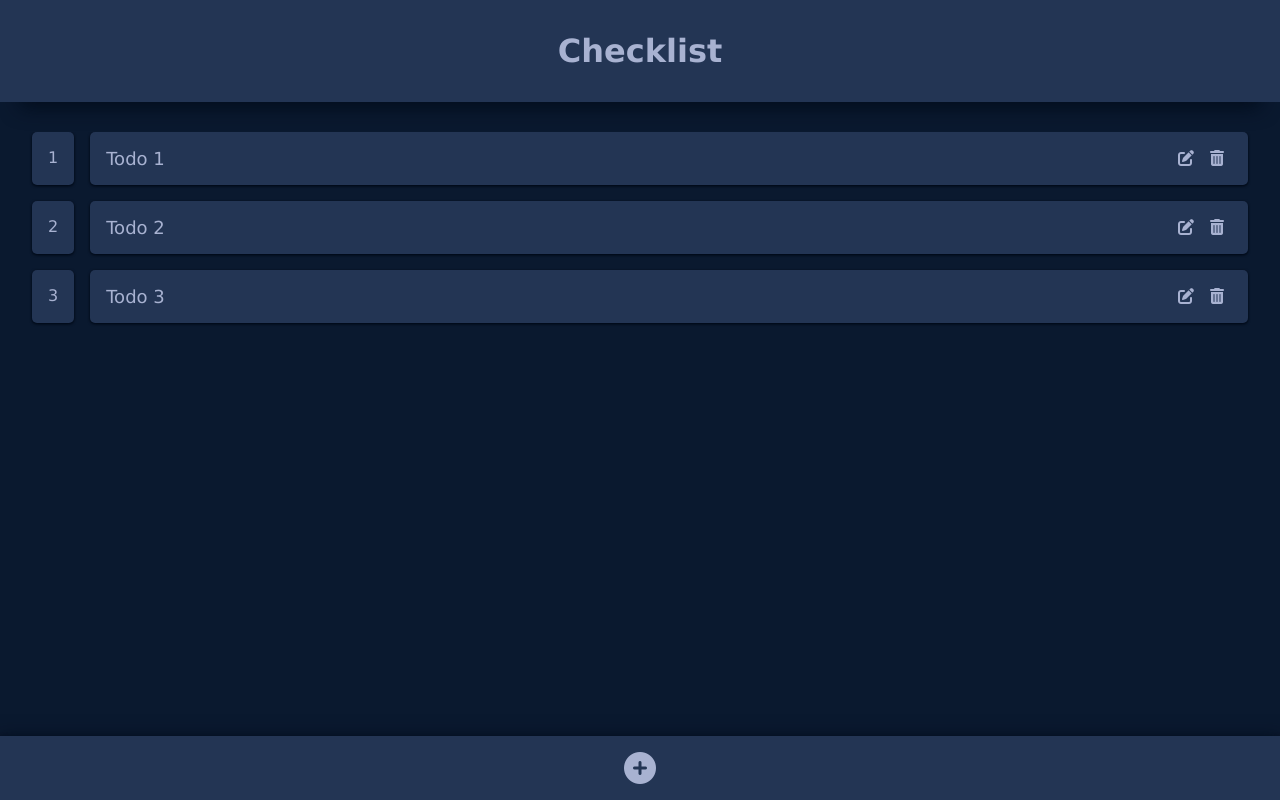
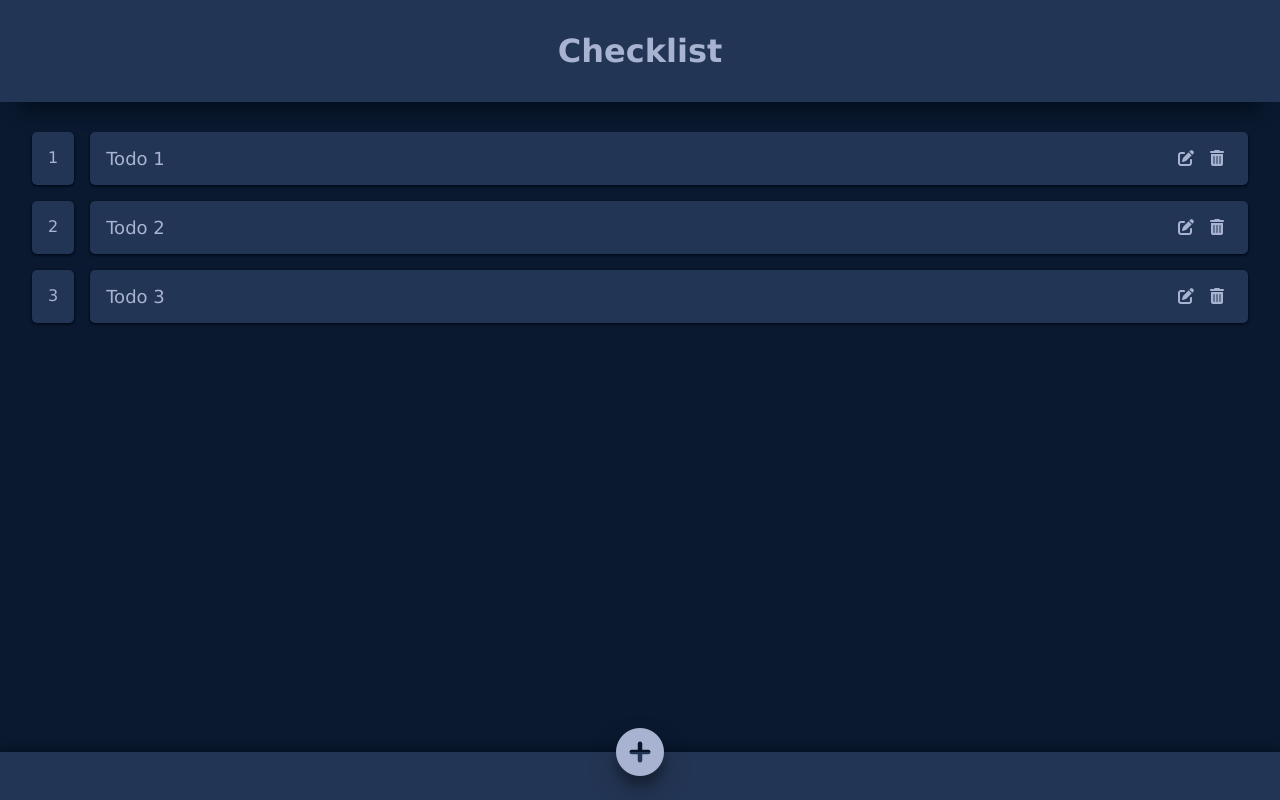
Before and after one commit to johnLexicon/fej22-vue-lab3, a Vue app: page / in a window 1280 px wide. Built offline with nearby package versions, Linux system fonts and the light colour scheme.

Commit message:
Add todo button style changes.

```diff
--- a/src/components/Footer.vue
+++ b/src/components/Footer.vue
@@ -6,7 +6,7 @@
       @click="showAddModal"
       class="btn btn-primary"
     >
-      <i class="fa-solid fa-circle-plus fa-2x"></i>
+      <i class="fa-solid fa-circle-plus fa-3x"></i>
     </div>
   </footer>
 </template>
@@ -39,11 +39,14 @@ footer {
   right: 0;
 }
 #addBtn {
-  margin-top: 1rem;
-  margin-bottom: 1rem;
   cursor: pointer;
+  position: relative;
+  transform: translateY(-50%);
+  border-radius: 50%;
+  box-shadow: rgba(0, 0, 0, 0.25) 0px 14px 28px,
+    rgba(0, 0, 0, 0.22) 0px 10px 10px;
 }
 #addBtn:hover {
-  color: var(--pink);
+  color: var(--blue);
 }
 </style>
```
